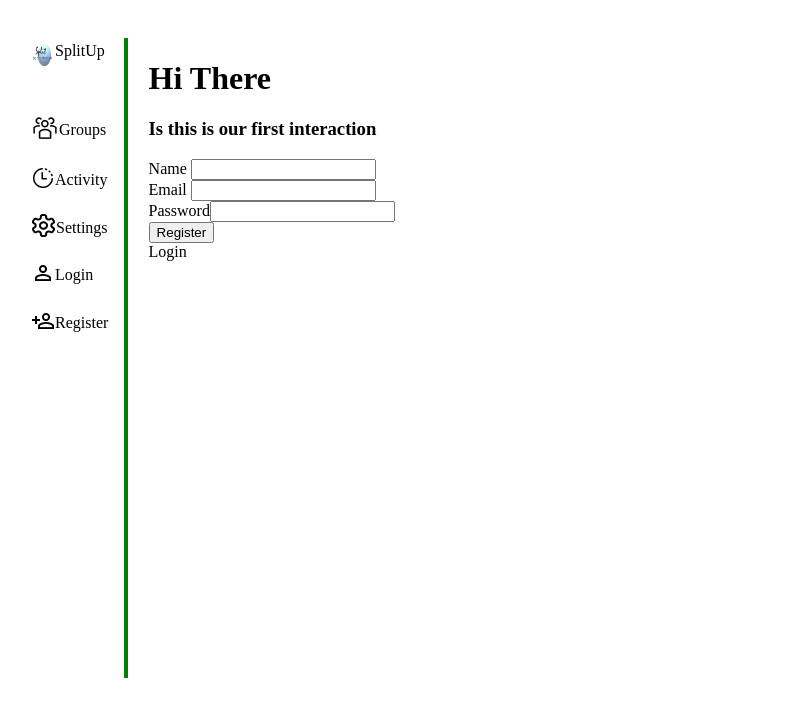
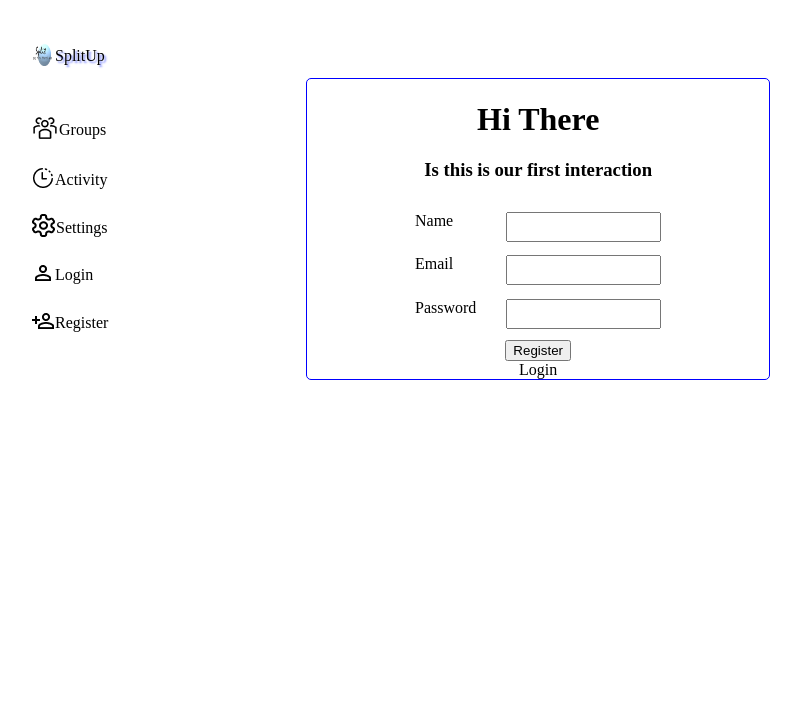
Before and after one commit to sankar6305/Split_react_app, a React (Create React App) app: page /register in a window 1280 px wide. Shown: the top 716 px of the page, without its empty margins (101-902 px from the left). Built offline with nearby package versions, Linux system fonts and the light colour scheme.

Commit message:
adding some extra css

```diff
--- a/src/App.css
+++ b/src/App.css
@@ -23,7 +23,6 @@ body {
   align-items: baseline;
   height: 79%;
   padding: 4px;
-  border-right: 4px solid green;
 
 }
 
@@ -31,11 +30,14 @@ body {
   margin-bottom: 1.5rem;
   display: flex;
   flex-direction: row;
+  align-items: center;
+  font-size: 16px;
+  text-shadow: 2px 2px 2px #808CFF;
 }
 
 
 .Component {
-  margin-left: 7.6em;
+  margin-left: 7.9em;
 }
 
 
@@ -120,6 +122,7 @@ body {
 
 .Main_grops_page {
   text-align: center;
+  border-left: 1px solid #818181;
 }
 
 .grpnames {
--- a/src/components/Header.css
+++ b/src/components/Header.css
@@ -5,3 +5,21 @@
     flex-direction: row;
     align-items: center;
   }
+
+  .Header-main-component:hover {
+    cursor: pointer;
+    background-color: #CBDFFB;
+    width: 100%;
+    border-radius: 5px;
+    padding: 0px 6px;
+    transition: 0.4s;
+    color: blue;
+  }
+
+    .Logo:hover {
+      cursor: pointer;
+      padding-left: 0px 6px;
+      color: blue;
+      font-size: 18px;
+
+    }
--- a/src/components/group.jsx
+++ b/src/components/group.jsx
@@ -82,40 +82,48 @@ const Group = () => {
 
     const AddingExpenses = async() => {
         console.log(addExpense)
+        if (addExpense === '') {
+            alert("Please Enter the Expense")
+        } else {
             console.log("User Added")
             const token = localStorage.getItem('access_token')
             const email = localStorage.getItem('email')
             //username and groupname
             await axios.post('https://sankard6305.pythonanywhere.com/addingexpenses/', {
-            email : email,
-            expense : addExpense,
-            groupname : id
+                email: email,
+                expense: addExpense,
+                groupname: id
             }, {
                 headers: {
                     Authorization: `Bearer ${token}`
                 },
-        }).then(()=>{
+            }).then(() => {
                 setAddExpense('')
                 setFlag(false)
             })
         }
+    }
 
     const AddingUser = async() => {
         console.log(userName)
+        if (userName === '') {
+            alert("Please Enter the User Name")
+        } else {
             console.log("User Added")
             const token = localStorage.getItem('access_token')
             //username and groupname
             await axios.post('https://sankard6305.pythonanywhere.com/addingusers/', {
-            username : userName,
-            groupname : id
+                username: userName,
+                groupname: id
             }, {
                 headers: {
                     Authorization: `Bearer ${token}`
                 },
-        }).then(()=> {
+            }).then(() => {
                 setUserName('')
                 setFlag(false)
             })
+        }
     }
 
     return (
@@ -128,13 +136,14 @@ const Group = () => {
                 <div>Each Person Should be invest {actual_sum / group_numbers}</div>
             </div>
                 <div className="each_data_adding">
-                <input type="text" value={addExpense} onChange={(e)=>setAddExpense(e.target.value)} />
+                    <div className="add-expense-input">
+                        <input type="text" value={addExpense} onChange={(e) => setAddExpense(e.target.value)} required />
+                    </div>
+                    <div className="add-expense-btn">
                         <button onClick={AddingExpenses}>Add Expenses</button>
                     </div>
-            <div className="each_data_adding">
-                <input type="text" value={userName} onChange={(e)=>setUserName(e.target.value)} />
-                <button onClick={AddingUser}>Add User</button>
             </div>
+
             <div className="showing_expenses">
             {
                 actualgrp.map((grpname1)=>{
@@ -146,6 +155,14 @@ const Group = () => {
             <div className="user_names">
             <div className="showing_group_members">
                     <h2>Group Members</h2>
+                    <div className="each_data_adding">
+                        <div className="add-user-input">
+                            <input type="text" value={userName} onChange={(e) => setUserName(e.target.value)} required />
+                        </div>
+                        <div className="add-user-btn">
+                            <button onClick={AddingUser}>Add User</button>
+                        </div>
+                    </div>
             {
                 actualgrplist.map((membername1)=>{
                 return <div className="grpmembersnames">{membername1}</div>
--- /dev/null
+++ b/src/components/login.css
@@ -0,0 +1,36 @@
+.login_component {
+    margin: 1.25rem 0px;
+    width: 60%;
+    border: 1px solid blue;
+    display: flex;
+    flex-direction: column;
+    align-items: center;
+    text-align: center;
+    border-radius: 5px;
+}
+
+.Eachpartlogin {
+    display: flex;
+    justify-content: space-between;
+    padding: 2px;
+    margin: 0.6rem 0px;
+}
+
+.login_spaces {
+    width: 100%;
+}
+
+#loginemail, #loginpassword, #loginname {
+    height: 1.5rem;
+    width: 60%;
+}
+
+
+.login_page {
+    display: flex;
+    flex-direction: column;
+    align-items: center;
+    justify-content: center;
+    margin: 1.25rem 0px;
+    width: 100%;
+}
--- a/src/components/login.jsx
+++ b/src/components/login.jsx
@@ -1,6 +1,7 @@
 import React, {useState} from 'react';
 import axios from 'axios';
 import { useNavigate } from "react-router-dom";
+import './login.css'
 
 const Login = () => {
 
@@ -40,7 +41,7 @@ const Login = () => {
                 <h3>Have we met before ? </h3>
             </div>
             <div className="login_form">
-                <div>
+                <div className='login_spaces'>
                     <div className="Eachpartlogin">
                         <label htmlFor="loginemail"> Email </label>
                         <input type="email" name="email" id="loginemail" value={email} onChange={e => setEmail(e.target.value)} />
--- a/src/components/register.jsx
+++ b/src/components/register.jsx
@@ -1,6 +1,7 @@
 import React, {useState} from 'react';
 import axios from 'axios';
 import { useNavigate } from "react-router-dom";
+import './login.css'
 
 const Register = () => {
 
@@ -55,8 +56,8 @@ const Register = () => {
                 <h1>Hi There </h1>
                 <h3>Is this is our first interaction </h3>
             </div>
-            <div className="login_form">
-
+              <div className="login_form">
+                  <div className='login_spaces'>
                     <div className="Eachpartlogin">
                         <label htmlFor="loginname"> Name </label>
                         <input type="text" name="name" id="loginname" value={name} onChange={e => setName(e.target.value)} />
@@ -75,7 +76,8 @@ const Register = () => {
                     <div className="login_button" onClick={(e)=>navigate('/login')} >
                         Login
                     </div>
-            </div>
+                  </div>
+                </div>
         </div>
     </div>
   )
```
Also changed, not shown: src/components/Images/groups.svg (added). Lines whose indentation alone changed are shown as unchanged.
